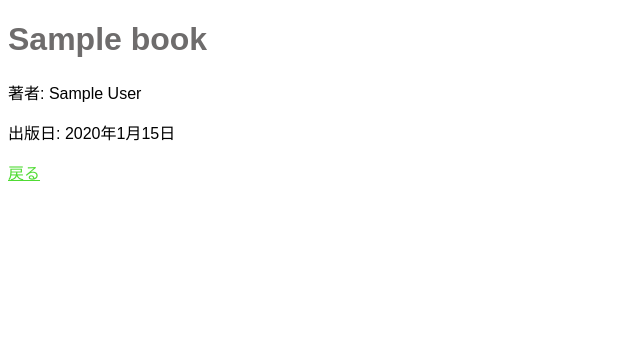
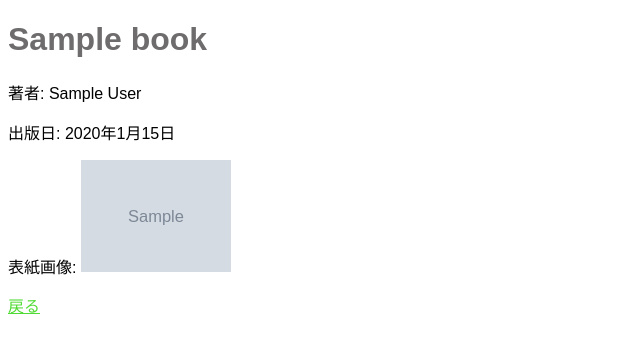
Before and after one commit to yook11/django-study-record, a Django app: page /exe02/1/ in a window 1280 px wide. Shown: the top 353 px of the page, without its empty margins (0-640 px from the left). Run offline with Django 5.2, Linux system fonts and the light colour scheme; tables that the repository leaves empty hold one stand-in row (values such as "Sample post"); grey boxes marked "Sample" are stand-in pictures.

Commit message:
feat: 書籍一覧に画像表示機能を追加し、リンクの不具合を修正

```diff
--- a/bookapp/forms.py
+++ b/bookapp/forms.py
@@ -5,10 +5,11 @@ class BookForm(forms.ModelForm):
 
     class Meta:
         model = Book
-        fields = ['title', 'author', 'publication_date']
+        fields = ['title', 'author', 'publication_date', 'cover_image']
 
         labels = {
             'title': 'タイトル',
             'author': '著者',
             'publication_date': '出版日',
+            'cover_image': '表紙画像'
         }
--- a/bookapp/models.py
+++ b/bookapp/models.py
@@ -10,6 +10,8 @@ class Book(models.Model):
 
     publication_date = models.DateField()
 
+    cover_image = models.ImageField(upload_to='book_covers', blank=True, null=True)
+
 
     def __str__(self):
         return self.title
--- a/bookapp/templates/bookapp/book_detail.html
+++ b/bookapp/templates/bookapp/book_detail.html
@@ -10,6 +10,14 @@
     <h1>{{ book.title }}</h1>
     <p>著者: {{ book.author }}</p>
     <p>出版日: {{ book.publication_date }}</p>
+    <p>表紙画像:
+    {% if book.cover_image %}
+        <img src="{{ book.cover_image.url }}"
+            alt="{{ book.title }}" class="book-cover">
+    {% else %}
+        未設定
+    {% endif %}
+    </p>
     <a href="{% url 'book_list' %}">戻る</a>
 </body>
 </html>
--- a/bookapp/templates/bookapp/book_form.html
+++ b/bookapp/templates/bookapp/book_form.html
@@ -8,7 +8,7 @@
 </head>
 <body>
     <h1>{{title}}</h1>
-    <form method="post">
+    <form method="post" enctype="multipart/form-data">
         {% csrf_token %}
         {{ form.as_p }}
         <button type="submit">保存</button>
--- a/bookapp/templates/bookapp/book_list.html
+++ b/bookapp/templates/bookapp/book_list.html
@@ -22,7 +22,7 @@
     {% if book_list %}
         {% for book in book_list %}
             <li>
-                <a href="{href={%url ' book_detail book.pk'}}">{{ book.title }}</a>
+                <a href="{% url 'book_detail' book.pk %}">{{ book.title }}</a>
                 <a href="{% url 'book_update' book.pk %}">編集</a>
                 <a href="{% url 'book_delete' book.pk %}">削除</a>
             </li>
--- a/bookapp/views.py
+++ b/bookapp/views.py
@@ -16,7 +16,7 @@ def book_detail(request, pk):
 
 def book_create(request):
     if request.method == 'POST':
-        form = BookForm(request.POST)
+        form = BookForm(request.POST, request.FILES)
         if form.is_valid():
             form.save()
             messages.success(request, '書籍が正常に登録されました。')
@@ -30,7 +30,7 @@ def book_create(request):
 def book_update(request, pk):
     target = get_object_or_404(Book, pk=pk)
     if request.method == 'POST':
-        form = BookForm(request.POST, instance=target)
+        form = BookForm(request.POST, request.FILES, instance=target)
         if form.is_valid():
             form.save()
             messages.success(request, '書籍が正常に更新されました。')
--- a/myproject/urls.py
+++ b/myproject/urls.py
@@ -16,9 +16,12 @@ Including another URLconf
 """
 from django.contrib import admin
 from django.urls import path, include
+from django.conf import settings
+from django.conf.urls.static import static
+
 
 urlpatterns = [
     path('admin/', admin.site.urls),
     path('exe01/', include('helloapp.urls')),
     path('exe02/', include('bookapp.urls')),
-]
+] + static(settings.MEDIA_URL, document_root=settings.MEDIA_ROOT)
--- a/static/main.css
+++ b/static/main.css
@@ -13,3 +13,8 @@ a {
 a:hover {
     color: #1e80d5;
 }
+
+.book-cover {
+    width: 150px;
+    height: auto;
+}
```
Also changed, not shown: myproject/settings.py (+6 -1 lines), bookapp/migrations/0002_book_cover_image.py (added), media/book_covers/IMG_3362.JPG (added).
